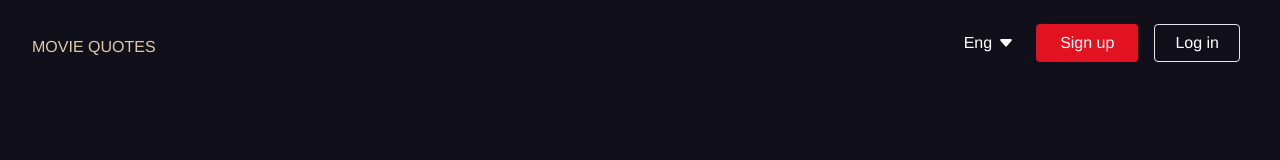
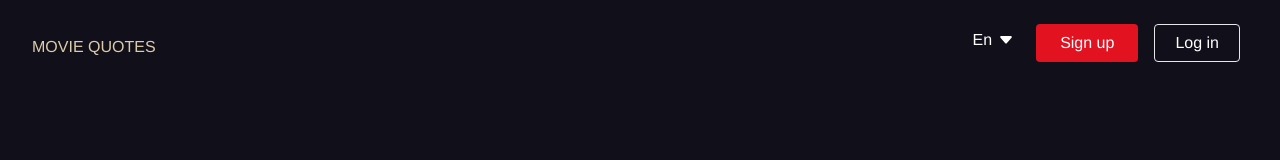
Before and after one commit to iraklyoda/epic-movie-quotes, a Vue app: page / in a window 1280 px wide. Shown: the top 160 px of the page. Built offline with nearby package versions, Linux system fonts and the light colour scheme; no server answers; what @vee-validate/i18n would draw is missing.

Commit message:
feat: create language dropdown

```diff
--- /dev/null
+++ b/src/components/icons/ArrowUpIcon.vue
@@ -0,0 +1,5 @@
+<template>
+  <svg width="12" height="8" viewBox="0 0 12 8" fill="none" xmlns="http://www.w3.org/2000/svg">
+    <path d="M5.24702 7.14L0.451017 1.658C-0.114983 1.012 0.345017 3.67706e-07 1.20402 3.67706e-07L10.796 3.67706e-07C10.9883 -0.000164459 11.1765 0.0550878 11.3381 0.159141C11.4998 0.263194 11.628 0.411637 11.7075 0.586693C11.7869 0.761749 11.8142 0.955998 11.7861 1.14618C11.758 1.33636 11.6757 1.51441 11.549 1.659L6.75302 7.139C6.65916 7.24641 6.5434 7.3325 6.41353 7.39148C6.28365 7.45046 6.14266 7.48098 6.00002 7.48098C5.85738 7.48098 5.71638 7.45046 5.58651 7.39148C5.45663 7.3325 5.34088 7.24641 5.24702 7.139V7.14Z" fill="white"/>
+  </svg>
+</template>
--- a/src/views/LandingPage.vue
+++ b/src/views/LandingPage.vue
@@ -19,14 +19,34 @@
         <p class="mt-8 text-skinWhite">{{ $t("movieQuotes") }}</p>
         <nav class="flex lg:gap-4">
           <div class="lg:flex">
-            <button
-              type="button"
-              @click="changeLocale"
-              class="px-6 py-1 justify-center items-center gap-2 mt-6 hidden lg:flex"
-            >
-              <p>Eng</p>
-              <down-arrow></down-arrow>
-            </button>
+            <div>
+              <div
+                v-if="langOpen"
+                class="absolute top-0 left-0 w-full h-screen flex justify-center items-center"
+              >
+                <div
+                  class="fixed w-full h-screen top-0"
+                  @click="langDown"
+                ></div>
+                <div class="relative"></div>
+              </div>
+              <button
+                @click="langDropdown"
+                type="button"
+                class="px-6 py-1 justify-center items-center gap-2 mt-6 hidden lg:flex"
+              >
+                <p>{{ currentLanguage }}</p>
+                <down-arrow
+                  class="transition-transform"
+                  :class="{ 'rotate-180': langOpen }"
+                ></down-arrow>
+              </button>
+              <div v-if="langOpen" class="absolute flex flex-col ml-6 mt-1">
+                <button type="button" @click="changeLocale">
+                  {{ currentLanguage === "En" ? "Ka" : "En" }}
+                </button>
+              </div>
+            </div>
             <button
               @click="registerOpen = true"
               class="block mx-auto bg-niceRed px-6 py-1 rounded mt-6 hidden lg:block"
@@ -72,10 +92,9 @@
 </template>
 
 <script setup>
-import { ref } from "vue";
+import { ref, computed } from "vue";
 import i18n from "@/config/i18n";
 import { setLocale } from "@vee-validate/i18n";
-
 
 import MovieComponent from "@/components/landing_page/MovieComponent.vue";
 import DialogComponent from "@/components/ui/DialogComponent.vue";
@@ -99,6 +118,25 @@ function switchToRegister() {
   authOpen.value = false;
   registerOpen.value = true;
 }
+
+const langOpen = ref(false);
+
+const currentLanguage = computed(() => {
+  if (i18n.global.locale.value === "ka") {
+    return "Ka";
+  } else {
+    return "En";
+  }
+});
+
+function langDropdown() {
+  langOpen.value = !langOpen.value;
+}
+
+function langDown() {
+  langOpen.value = false;
+}
+
 function changeLocale() {
   if (i18n.global.locale.value === "en") {
     setLocale("ka");
```
